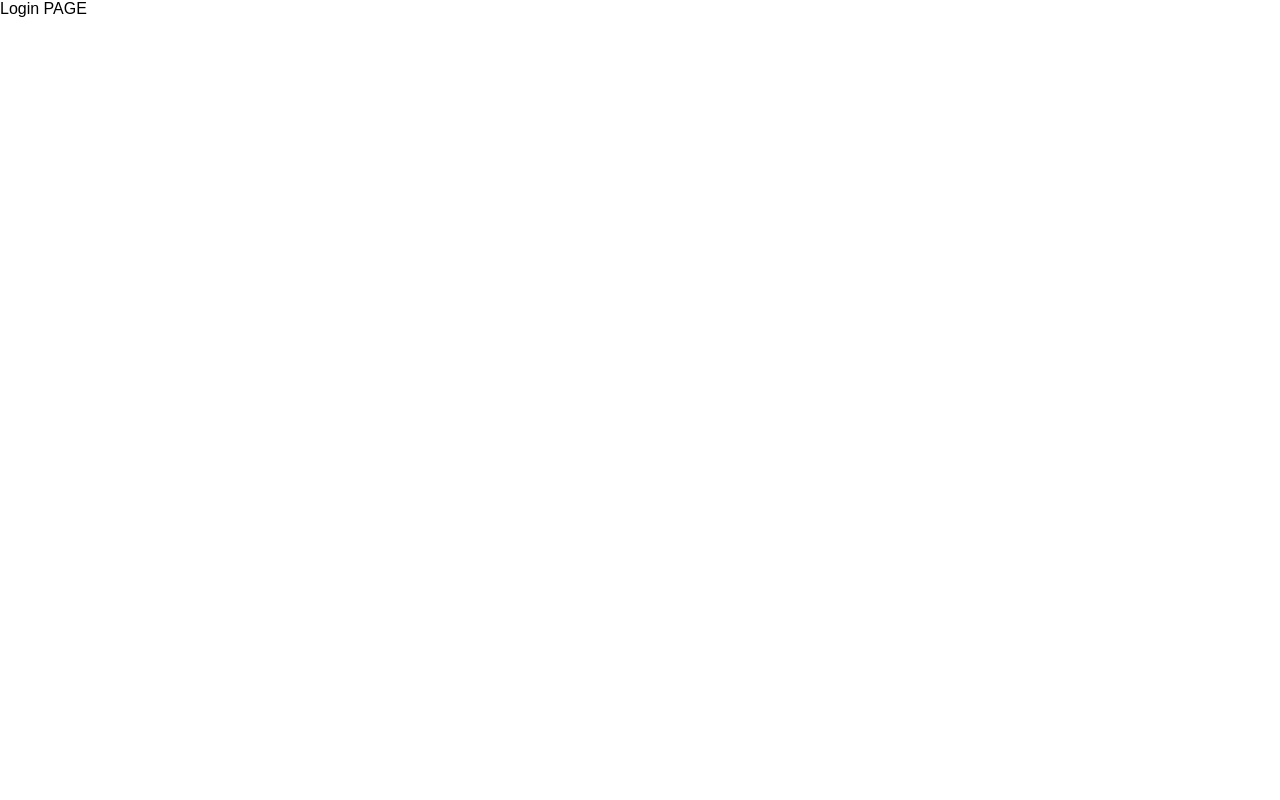
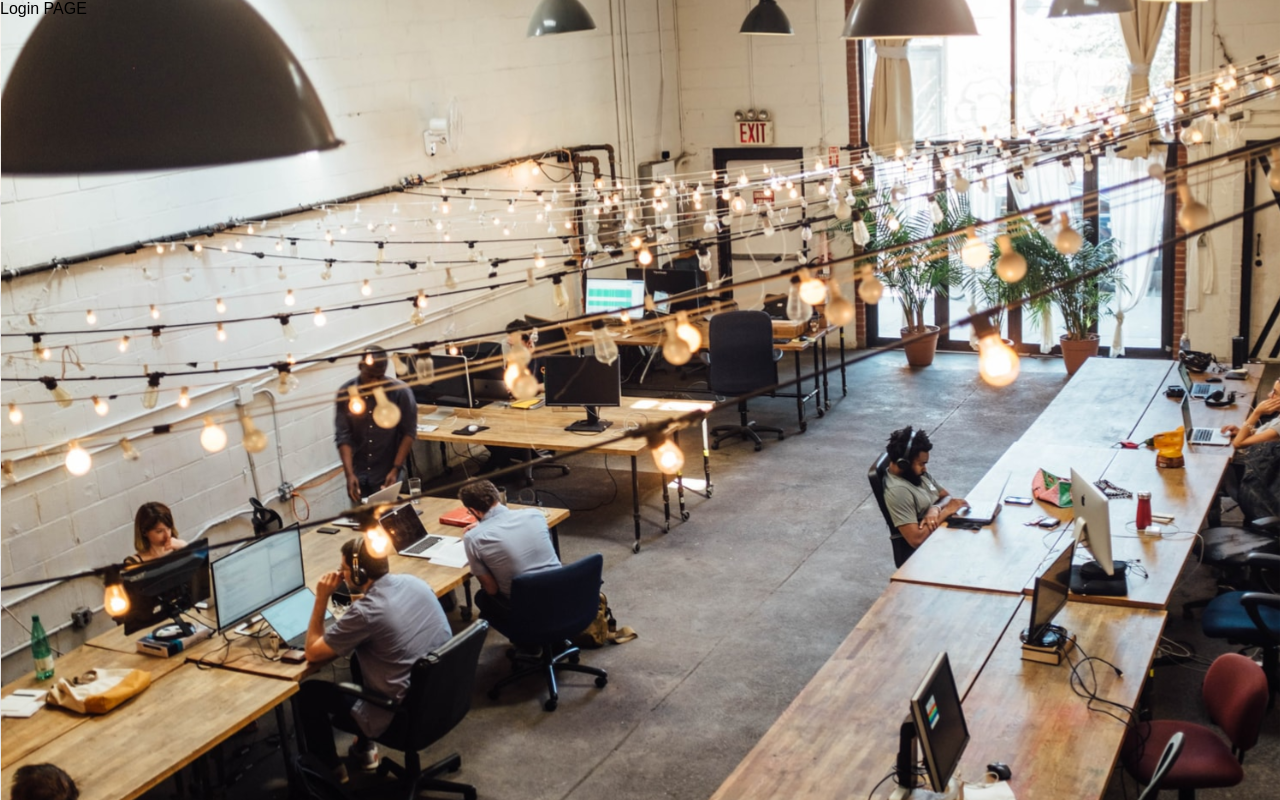
Before and after one commit to trentoncornwall/TeamCoach, a React (Create React App) app in the folder client/: page / in a window 1280 px wide. Built offline with nearby package versions, Linux system fonts and the light colour scheme.

Commit message:
added background image, and logo

```diff
--- a/client/public/index.html
+++ b/client/public/index.html
@@ -11,6 +11,7 @@
 		/>
 		<link rel="apple-touch-icon" href="logo192.png" />
 		<link rel="manifest" href="%PUBLIC_URL%/manifest.json" />
+		<link rel="stylesheet" href="style.css" />
 		<title>Team Coach</title>
 	</head>
 	<body>
--- /dev/null
+++ b/client/public/style.css
@@ -0,0 +1,10 @@
+body {
+	padding: 0px;
+	margin: 0px;
+	height: 100vh;
+	background: url("./images/background.svg");
+	background-repeat: no-repeat;
+	background-attachment: fixed;
+	background-position: center;
+	background-size: cover;
+}
```
Also changed, not shown: client/public/images/background.svg (added), client/public/images/logo.svg (added).
